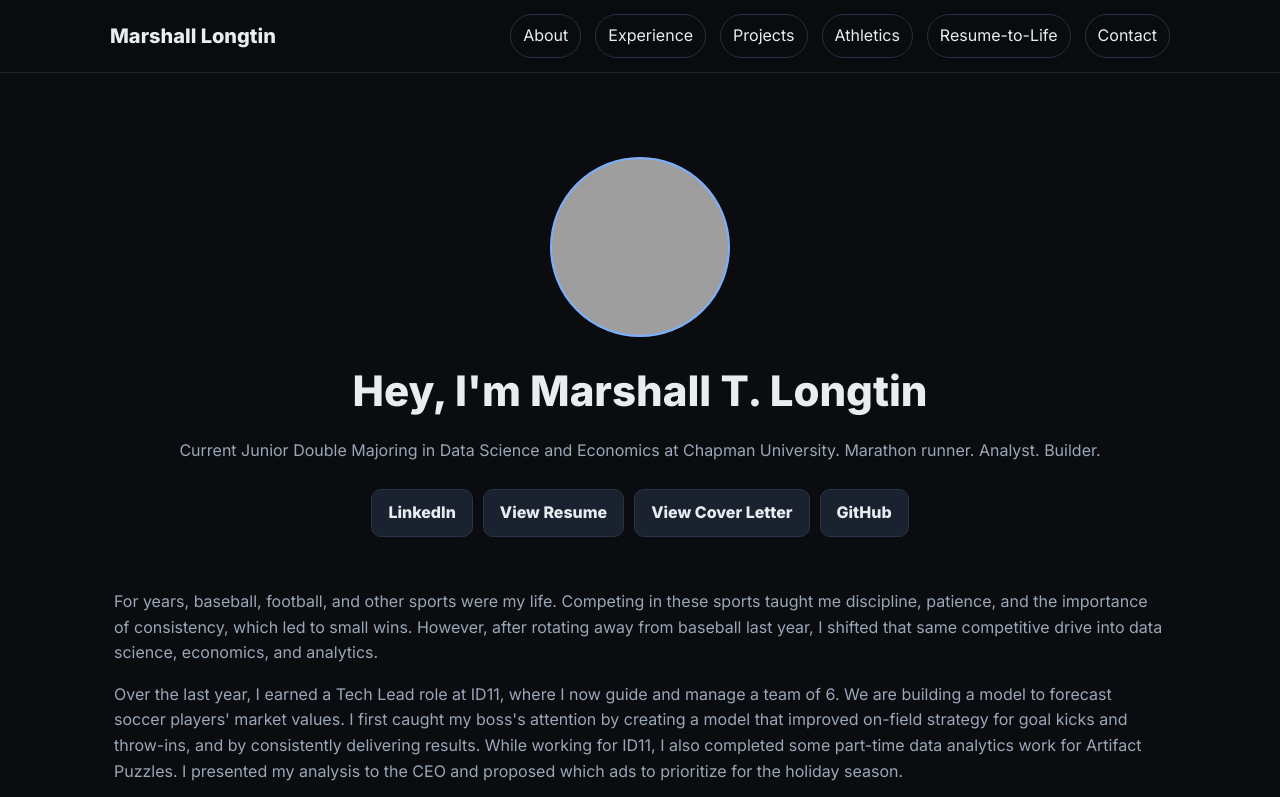
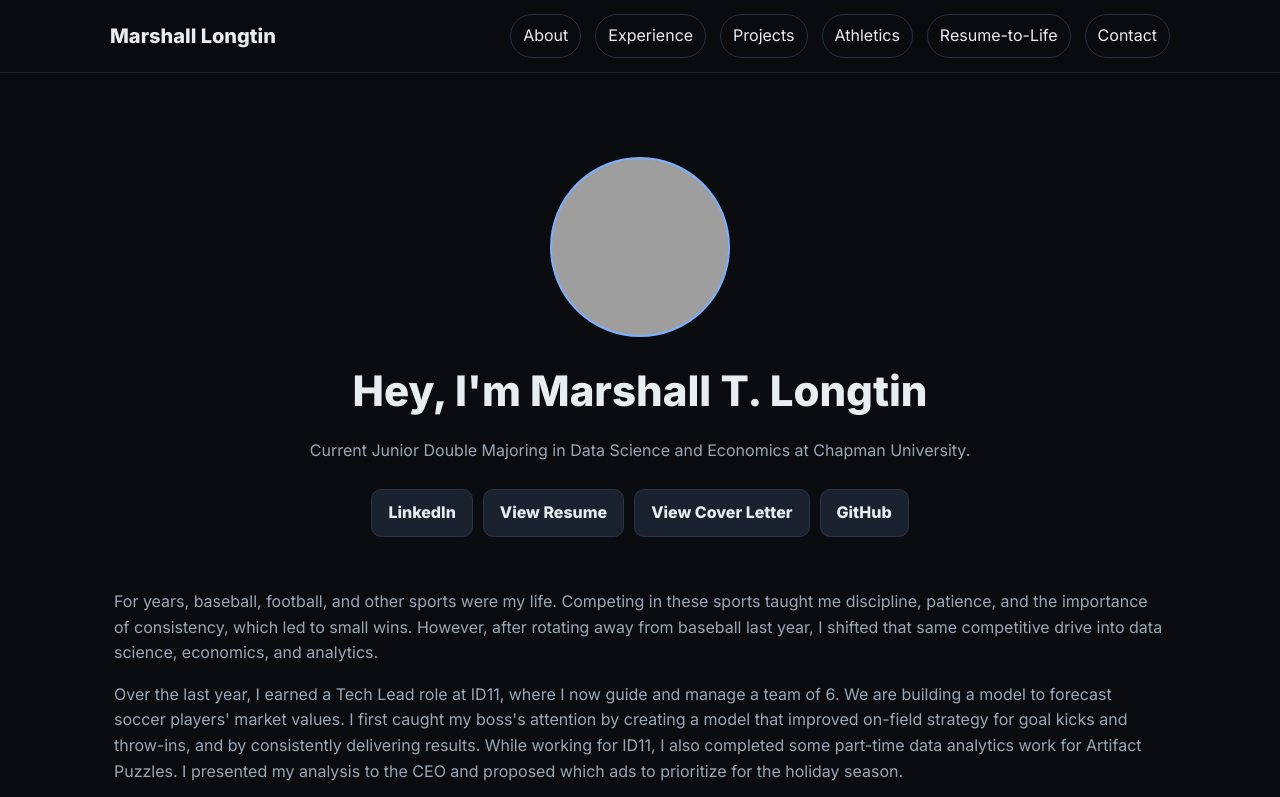
Before and after one commit to mtlongtin123/Resume_To_Life, a plain HTML site: page index.html in a window 1280 px wide. Shown: the top 797 px of the page. Drawn offline with Linux system fonts and the light colour scheme; no server answers; grey boxes are pictures that could not be loaded.

Commit message:
Editing text

```diff
--- a/index.html
+++ b/index.html
@@ -43,12 +43,12 @@
   .btn:hover{transform:translateY(-1px);opacity:.92}
   .btn--dark{background:#1a2230;color:#e8edf2;border:1px solid #293447}
 
-  /* Cards / grids */
+
   .grid{display:grid;gap:16px}
   .cols-2{grid-template-columns:repeat(auto-fit,minmax(250px,1fr))}
   .card{background:var(--card);border:1px solid var(--line);border-radius:14px;padding:20px}
 
-  /* Hero */
+
   .hero{display:flex;flex-direction:column;align-items:center;text-align:center;margin-top:60px}
   .headshot{width:180px;height:180px;border-radius:50%;border:2px solid var(--accent);margin-bottom:20px;background-image:url('assets/headshot_suit.png');background-size:cover;background-position:50% 28%;}
   .headshot:hover{filter:brightness(1.05)}
@@ -127,7 +127,7 @@
   <header class="hero container">
     <div class="headshot" aria-label="Marshall T. Longtin headshot"></div>
     <h1>Hey, I'm Marshall T. Longtin</h1>
-    <p>Current Junior Double Majoring in Data Science and Economics at Chapman University. Marathon runner. Analyst. Builder.</p>
+    <p>Current Junior Double Majoring in Data Science and Economics at Chapman University.</p>
 
     <div class="button-row" role="group" aria-label="Primary links">
       <a class="btn btn--dark" href="https://www.linkedin.com/in/marshall-longtin/" target="_blank" class="btn">LinkedIn</a>
```
